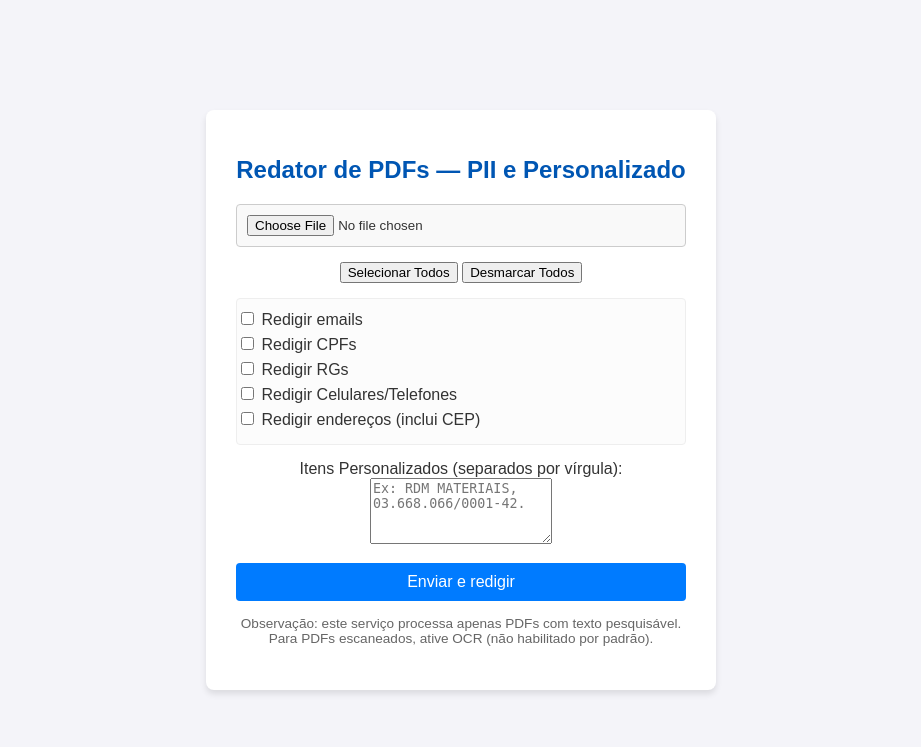
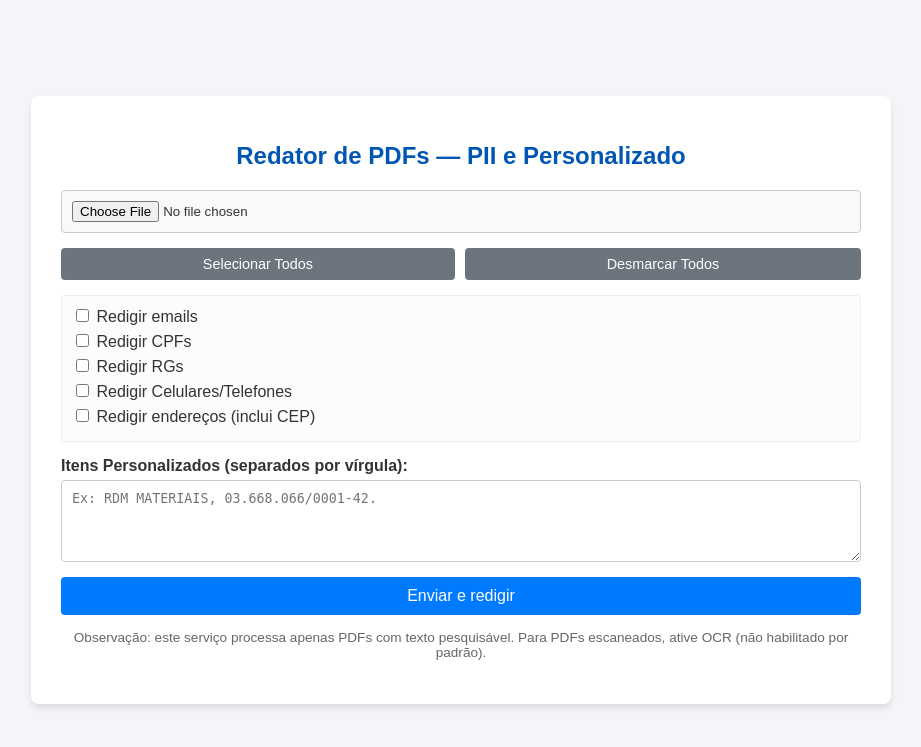
Before and after one commit to relitosouza/tarja_documentos, a Flask app: page / in a window 1280 px wide. Shown: the top 747 px of the page, without its empty margins (179-1100 px from the left). Run offline with Flask 3, Linux system fonts and the light colour scheme.

Commit message:
Update style.css

```diff
--- a/static/style.css
+++ b/static/style.css
@@ -16,7 +16,8 @@ body {
     border-radius: 8px;
     box-shadow: 0 4px 6px rgba(0, 0, 0, 0.1);
     width: 100%;
-    max-width: 450px;
+    max-width: 800px;
+    /* LARGURA AUMENTADA */
     text-align: center;
 }
 
@@ -40,11 +41,34 @@ input[type="file"] {
     background-color: #f9f9f9;
 }
 
+/* Novo estilo para os botões de controle */
+.control-buttons {
+    display: flex;
+    justify-content: space-between;
+    gap: 10px;
+}
+
+.control-buttons button {
+    flex-grow: 1;
+    background-color: #6c757d;
+    color: white;
+    padding: 8px;
+    border: none;
+    border-radius: 4px;
+    cursor: pointer;
+    font-size: 0.9em;
+    transition: background-color 0.3s;
+}
+
+.control-buttons button:hover {
+    background-color: #5a6268;
+}
+
 .options {
     display: flex;
     flex-direction: column;
     align-items: flex-start;
-    padding: 10px 0;
+    padding: 10px;
     border: 1px solid #eee;
     border-radius: 4px;
     background-color: #fcfcfc;
@@ -53,6 +77,31 @@ input[type="file"] {
 .options label {
     margin-bottom: 5px;
     cursor: pointer;
+    text-align: left;
+}
+
+/* Estilos para o campo personalizado */
+.custom-input {
+    display: flex;
+    flex-direction: column;
+    align-items: flex-start;
+}
+
+.custom-input label {
+    margin-bottom: 5px;
+    font-weight: bold;
+}
+
+/* Força o textarea a ocupar 100% do container */
+.custom-input textarea {
+    width: 100%;
+    padding: 10px;
+    border: 1px solid #ccc;
+    border-radius: 4px;
+    box-sizing: border-box;
+    /* Garante que padding e border não aumentem a largura total */
+    resize: vertical;
+    /* Permite redimensionar apenas verticalmente */
 }
 
 button[type="submit"] {
@@ -94,6 +143,21 @@ button[type="submit"]:hover {
 }
 
 /* Estilo da página de resultado */
+.pdf-preview {
+    margin-top: 20px;
+    border: 1px solid #ccc;
+    height: 800px;
+    /* Altura mantida da última alteração */
+    width: 100%;
+    margin-bottom: 15px;
+}
+
+.pdf-preview iframe {
+    width: 100%;
+    height: 100%;
+    border: none;
+}
+
 .container a {
     display: inline-block;
     background-color: #28a745;
```
